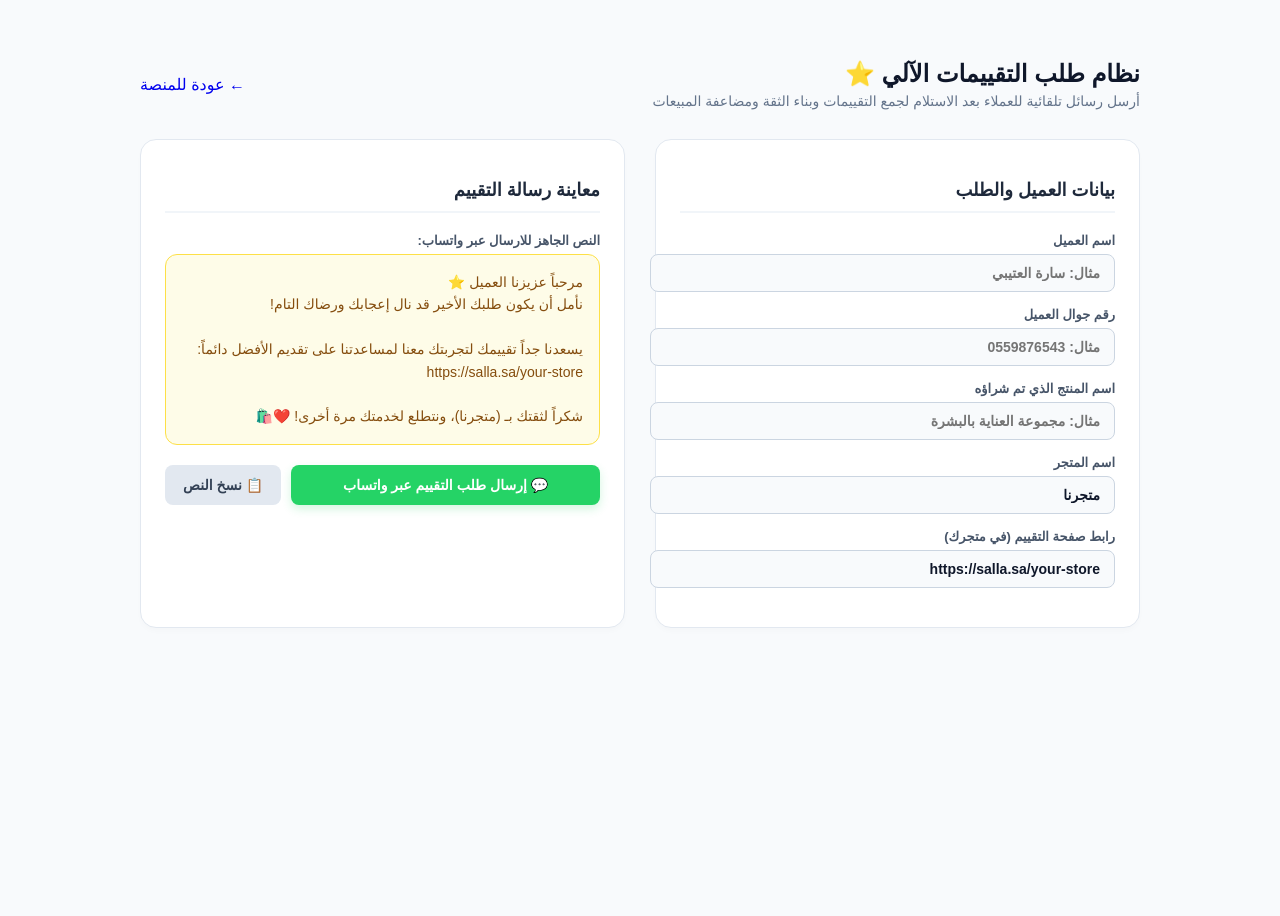
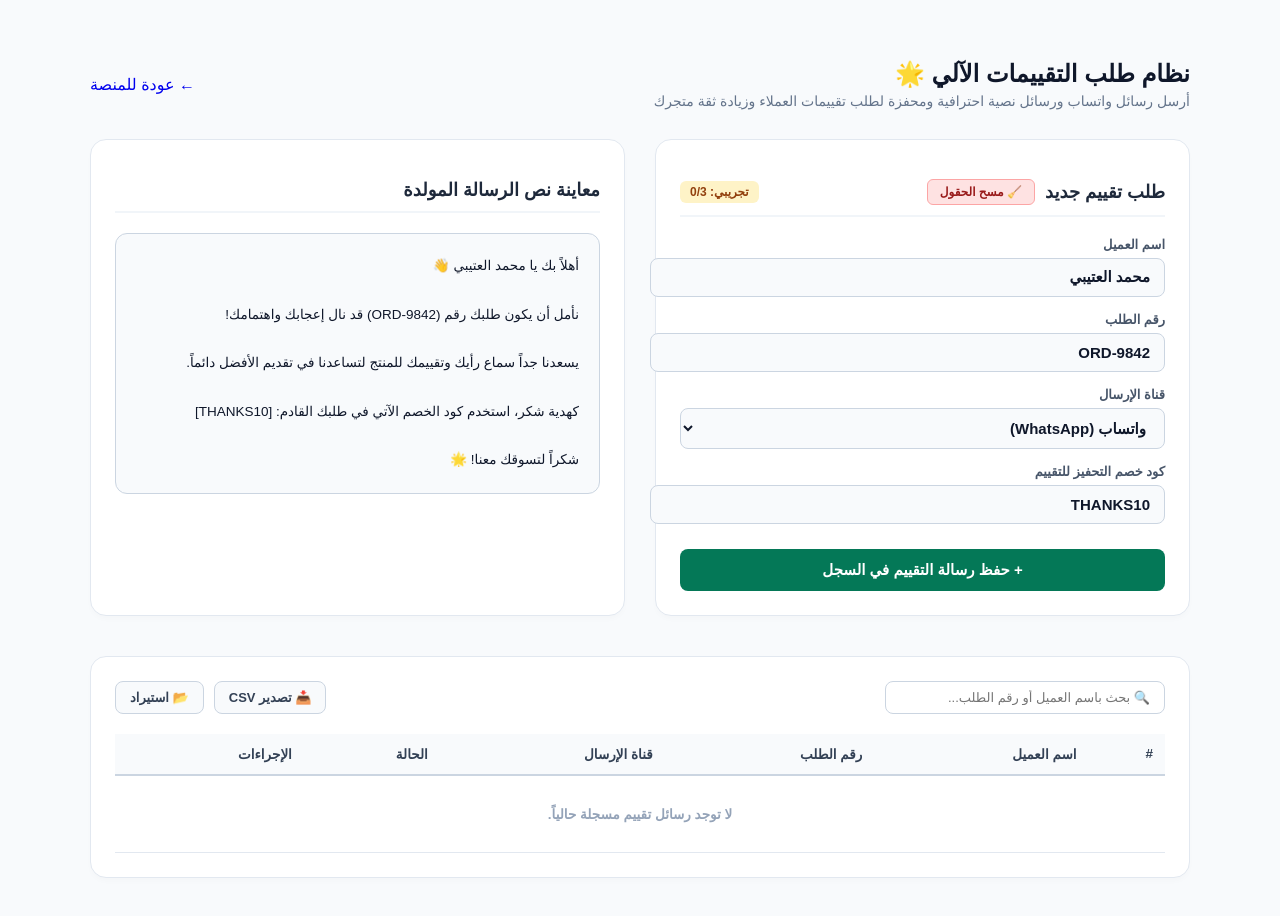
Before and after one commit to engaziasa-lang/engazia-app, a Next.js app: page /hub/sa/reviews in a window 1280 px wide. Shown: the top 916 px of the page. Before the commit the page ends 800 px from the top, so only its background shows below. Built offline with nearby package versions, Linux system fonts and the light colour scheme.

Commit message:
Update page.tsx

```diff
--- a/app/hub/sa/reviews/page.tsx
+++ b/app/hub/sa/reviews/page.tsx
@@ -1,39 +1,147 @@
 'use client';
 
-import React, { useState } from 'react';
+import React, { useState, useEffect, useRef } from 'react';
 import Link from 'next/link';
 
-export default function CustomerReviewsCollectorSA() {
-  const [customerName, setCustomerName] = useState<string>('');
-  const [customerPhone, setCustomerPhone] = useState<string>('');
-  const [productName, setProductName] = useState<string>('');
-  const [storeName, setStoreName] = useState<string>('متجرنا');
-  const [ratingLink, setRatingLink] = useState<string>('https://salla.sa/your-store');
+interface ReviewItem {
+  id: string;
+  customerName: string;
+  orderNumber: string;
+  channel: string;
+  messageText: string;
+  status: string;
+}
 
-  const getReviewMessage = () => {
-    const name = customerName.trim() ? `عزيزنا العميل ${customerName}` : 'عزيزنا العميل';
-    const product = productName.trim() ? `منتج (${productName})` : 'طلبك الأخير';
+export default function ReviewsManagerSA() {
+  const [customerName, setCustomerName] = useState<string>('محمد العتيبي');
+  const [orderNumber, setOrderNumber] = useState<string>('ORD-9842');
+  const [channel, setChannel] = useState<string>('واتساب (WhatsApp)');
+  const [discountCode, setDiscountCode] = useState<string>('THANKS10');
 
-    return `مرحباً ${name} ⭐\nنأمل أن يكون ${product} قد نال إعجابك ورضاك التام!\n\nيسعدنا جداً تقييمك لتجربتك معنا لمساعدتنا على تقديم الأفضل دائماً:\n${ratingLink}\n\nشكراً لثقتك بـ (${storeName})، ونتطلع لخدمتك مرة أخرى! ❤️🛍️`;
+  const [items, setItems] = useState<ReviewItem[]>([]);
+  const [searchQuery, setSearchQuery] = useState<string>('');
+  const [editingId, setEditingId] = useState<string | null>(null);
+
+  const fileInputRef = useRef<HTMLInputElement>(null);
+
+  useEffect(() => {
+    const saved = localStorage.getItem('seerk_reviews_manager_items');
+    if (saved) {
+      try { setItems(JSON.parse(saved)); } catch (e) { }
+    }
+  }, []);
+
+  const saveToLocalStorage = (newItems: ReviewItem[]) => {
+    setItems(newItems);
+    localStorage.setItem('seerk_reviews_manager_items', JSON.stringify(newItems));
   };
 
-  const handleOpenWhatsApp = () => {
-    let cleanPhone = customerPhone.replace(/\D/g, '');
-    if (cleanPhone.startsWith('05')) {
-      cleanPhone = '966' + cleanPhone.slice(1);
-    } else if (!cleanPhone.startsWith('966') && cleanPhone.length === 9) {
-      cleanPhone = '966' + cleanPhone;
+  const isActivated = typeof window !== 'undefined' && !!localStorage.getItem('merchant_license_key');
+
+  // صياغة رسالة طلب التقييم الاحترافية
+  const messageText = `أهلاً بك يا ${customerName || 'عزيزنا العميل'} 👋\n\nنأمل أن يكون طلبك رقم (${orderNumber || 'ORD-0000'}) قد نال إعجابك واهتمامك!\n\nيسعدنا جداً سماع رأيك وتقييمك للمنتج لتساعدنا في تقديم الأفضل دائماً.\n\nكهدية شكر، استخدم كود الخصم الآتي في طلبك القادم: [${discountCode || 'THANKS10'}]\n\nشكراً لتسوقك معنا! 🌟`;
+
+  const handleClearForm = () => {
+    setCustomerName('');
+    setOrderNumber('');
+    setChannel('واتساب (WhatsApp)');
+    setDiscountCode('THANKS10');
+    setEditingId(null);
+  };
+
+  const handleSaveItem = (e: React.FormEvent) => {
+    e.preventDefault();
+    if (!isActivated && items.length >= 3 && !editingId) {
+      alert('🔒 عذراً، لقد استهلكت الحد التجريبي (3 رسائل). يرجى ترقية حسابك لفتح السعة الكاملة بلا حدود!');
+      return;
+    }
+    if (!customerName.trim() || !orderNumber.trim()) {
+      alert('الرجاء إدخال اسم العميل ورقم الطلب.');
+      return;
     }
 
-    const message = encodeURIComponent(getReviewMessage());
-    const url = `https://wa.me/${cleanPhone}?text=${message}`;
-    window.open(url, '_blank');
+    if (editingId) {
+      const updated = items.map(item => item.id === editingId ? {
+        ...item,
+        customerName,
+        orderNumber,
+        channel,
+        messageText,
+      } : item);
+      saveToLocalStorage(updated);
+      setEditingId(null);
+      alert('✨ تم تحديث سجل رسالة التقييم بنجاح!');
+    } else {
+      const newItem: ReviewItem = {
+        id: Date.now().toString(),
+        customerName,
+        orderNumber,
+        channel,
+        messageText,
+        status: 'جاهز للإرسال',
+      };
+      saveToLocalStorage([...items, newItem]);
+      alert('✅ تمت إضافة رسالة التقييم إلى السجل بنجاح!');
+    }
+
+    handleClearForm();
   };
 
-  const handleCopyText = () => {
-    navigator.clipboard.writeText(getReviewMessage());
-    alert('✨ تم نسخ رسالة طلب التقييم بنجاح!');
+  const handleEdit = (item: ReviewItem) => {
+    setCustomerName(item.customerName);
+    setOrderNumber(item.orderNumber);
+    setChannel(item.channel);
+    setEditingId(item.id);
+    window.scrollTo({ top: 0, behavior: 'smooth' });
   };
+
+  const handleDelete = (id: string) => {
+    if (confirm('هل أنت متأكد من حذف هذا السجل؟')) {
+      const filtered = items.filter(i => i.id !== id);
+      saveToLocalStorage(filtered);
+    }
+  };
+
+  const handleExportCsv = () => {
+    if (items.length === 0) {
+      alert('لا توجد بيانات لتصديرها.');
+      return;
+    }
+    let csv = "data:text/csv;charset=utf-8,ID,Customer,OrderNo,Channel,Status\n";
+    items.forEach((row, idx) => {
+      csv += `${idx + 1},${row.customerName},${row.orderNumber},${row.channel},${row.status}\n`;
+    });
+    const encodedUri = encodeURI(csv);
+    const link = document.createElement("a");
+    link.setAttribute("href", encodedUri);
+    link.setAttribute("download", "seerk_reviews_campaigns.csv");
+    document.body.appendChild(link);
+    link.click();
+    document.body.removeChild(link);
+  };
+
+  const handleImportJson = (e: React.ChangeEvent<HTMLInputElement>) => {
+    const reader = new FileReader();
+    if (e.target.files && e.target.files[0]) {
+      reader.readAsText(e.target.files[0], "UTF-8");
+      reader.onload = (event) => {
+        try {
+          const imported = JSON.parse(event.target?.result as string);
+          if (Array.isArray(imported)) {
+            saveToLocalStorage(imported);
+            alert('✨ تم استيراد الرسائل بنجاح!');
+          }
+        } catch (err) {
+          alert('❌ ملف غير صالح.');
+        }
+      };
+    }
+  };
+
+  const filteredItems = items.filter(item =>
+    item.customerName.toLowerCase().includes(searchQuery.toLowerCase()) ||
+    item.orderNumber.toLowerCase().includes(searchQuery.toLowerCase())
+  );
 
   return (
     <div className="tool-container">
@@ -42,40 +150,52 @@ export default function CustomerReviewsCollectorSA() {
         a { text-decoration: none; }
       `}</style>
       <style jsx>{`
-        .tool-container { direction: rtl; max-width: 1000px; margin: 40px auto; padding: 20px; }
+        .tool-container { direction: rtl; max-width: 1100px; margin: 40px auto; padding: 20px; }
 
-        .header { display: flex; align-items: center; justify-content: space-between; margin-bottom: 30px; }
+        .header { display: flex; align-items: center; justify-content: space-between; margin-bottom: 30px; flex-wrap: wrap; gap: 15px; }
         .back-btn { background: #ffffff; border: 1px solid #cbd5e1; padding: 8px 16px; border-radius: 8px; color: #475569; font-weight: 700; font-size: 14px; transition: all 0.2s; display: flex; align-items: center; gap: 8px; }
         .back-btn:hover { background: #f1f5f9; color: #0f172a; }
 
         .title-box h1 { font-size: 24px; font-weight: 900; color: #0f172a; margin: 0 0 5px 0; }
         .title-box p { color: #64748b; margin: 0; font-size: 14px; }
 
-        .grid-layout { display: grid; grid-template-columns: 1fr 1fr; gap: 30px; }
+        .grid-layout { display: grid; grid-template-columns: 1fr 1fr; gap: 30px; margin-bottom: 40px; }
         @media(max-width: 768px) { .grid-layout { grid-template-columns: 1fr; } }
 
         .card { background: #ffffff; border-radius: 16px; padding: 24px; border: 1px solid #e2e8f0; box-shadow: 0 4px 6px -1px rgba(0,0,0,0.02); }
-        .card-title { font-size: 18px; font-weight: 800; color: #1e293b; margin-bottom: 20px; border-bottom: 2px solid #f1f5f9; padding-bottom: 10px; }
+        .card-title { font-size: 18px; font-weight: 800; color: #1e293b; margin-bottom: 20px; border-bottom: 2px solid #f1f5f9; padding-bottom: 10px; display: flex; justify-content: space-between; align-items: center; flex-wrap: wrap; gap: 10px; }
+
+        .clear-form-btn { background: #fee2e2; border: 1px solid #fca5a5; color: #991b1b; padding: 5px 12px; border-radius: 6px; font-size: 12px; font-weight: 800; cursor: pointer; transition: all 0.2s; font-family: 'Tajawal', sans-serif; display: flex; align-items: center; gap: 5px; }
+        .clear-form-btn:hover { background: #fecaca; }
 
         .input-group { margin-bottom: 15px; }
         .input-group label { display: block; font-size: 13px; font-weight: 700; color: #475569; margin-bottom: 6px; }
-        .input-wrapper input { width: 100%; padding: 10px 14px; border: 1px solid #cbd5e1; border-radius: 8px; font-size: 14px; font-family: 'Tajawal', sans-serif; outline: none; transition: border 0.2s; background: #f8fafc; color: #0f172a; font-weight: 600; }
-        .input-wrapper input:focus { border-color: #047857; background: #ffffff; }
+        .input-wrapper input, .input-wrapper select { width: 100%; padding: 10px 14px; border: 1px solid #cbd5e1; border-radius: 8px; font-size: 15px; font-family: 'Tajawal', sans-serif; outline: none; background: #f8fafc; color: #0f172a; font-weight: 600; }
+        .input-wrapper input:focus, .input-wrapper select:focus { border-color: #047857; background: #ffffff; }
 
-        .preview-box { background: #fefce8; border: 1px solid #fde047; border-radius: 12px; padding: 16px; margin-bottom: 20px; white-space: pre-wrap; font-size: 14px; color: #854d0e; line-height: 1.6; font-weight: 500; min-height: 140px; }
+        .action-btn { background: #047857; color: #fff; border: none; width: 100%; padding: 12px; border-radius: 8px; font-weight: 900; font-size: 15px; cursor: pointer; transition: all 0.2s; font-family: 'Tajawal', sans-serif; margin-top: 10px; }
+        .action-btn:hover { background: #065f46; }
 
-        .action-btns { display: flex; gap: 10px; }
-        .wa-btn { background: #25d366; color: #fff; border: none; flex: 1; padding: 12px; border-radius: 8px; font-weight: 900; font-size: 14px; cursor: pointer; transition: all 0.2s; display: flex; justify-content: center; align-items: center; gap: 8px; font-family: 'Tajawal', sans-serif; box-shadow: 0 4px 10px rgba(37,211,102,0.2); }
-        .wa-btn:hover { background: #20ba5a; }
+        .preview-box { background: #f8fafc; border: 1px solid #cbd5e1; border-radius: 12px; padding: 20px; font-size: 13.5px; color: #0f172a; line-height: 1.8; white-space: pre-wrap; font-weight: 500; max-height: 320px; overflow-y: auto; }
 
-        .copy-btn { background: #e2e8f0; color: #334155; border: none; padding: 12px 18px; border-radius: 8px; font-weight: 800; font-size: 14px; cursor: pointer; transition: all 0.2s; font-family: 'Tajawal', sans-serif; }
-        .copy-btn:hover { background: #cbd5e1; }
+        .table-section { background: #ffffff; border-radius: 16px; padding: 24px; border: 1px solid #e2e8f0; box-shadow: 0 4px 6px -1px rgba(0,0,0,0.02); }
+        .table-toolbar { display: flex; justify-content: space-between; align-items: center; margin-bottom: 20px; flex-wrap: wrap; gap: 15px; }
+        .search-input { padding: 8px 14px; border: 1px solid #cbd5e1; border-radius: 8px; font-family: 'Tajawal', sans-serif; font-size: 13px; outline: none; width: 250px; }
+        .table-btns { display: flex; gap: 10px; }
+        .t-btn { padding: 8px 14px; border-radius: 8px; font-weight: 700; font-size: 13px; cursor: pointer; border: 1px solid #cbd5e1; background: #f8fafc; color: #334155; font-family: 'Tajawal', sans-serif; }
+        .t-btn:hover { background: #f1f5f9; }
+
+        .data-table { width: 100%; border-collapse: collapse; font-size: 13.5px; }
+        .data-table th { background: #f8fafc; padding: 12px; text-align: right; border-bottom: 2px solid #cbd5e1; font-weight: 800; color: #334155; }
+        .data-table td { padding: 12px; border-bottom: 1px solid #e2e8f0; color: #0f172a; font-weight: 600; }
+
+        .trial-badge { background: #fef3c7; color: #92400e; padding: 4px 10px; border-radius: 6px; font-size: 12px; font-weight: 800; }
       `}</style>
 
       <div className="header">
         <div className="title-box">
-          <h1>نظام طلب التقييمات الآلي ⭐</h1>
-          <p>أرسل رسائل تلقائية للعملاء بعد الاستلام لجمع التقييمات وبناء الثقة ومضاعفة المبيعات</p>
+          <h1>نظام طلب التقييمات الآلي 🌟</h1>
+          <p>أرسل رسائل واتساب ورسائل نصية احترافية ومحفزة لطلب تقييمات العملاء وزيادة ثقة متجرك</p>
         </div>
         <Link href="/hub/sa" className="back-btn">
           <span>←</span> عودة للمنصة
@@ -85,61 +205,119 @@ export default function CustomerReviewsCollectorSA() {
       <div className="grid-layout">
         {/* قسم المدخلات */}
         <div className="card">
-          <h2 className="card-title">بيانات العميل والطلب</h2>
+          <h2 className="card-title">
+            <div style={{ display: 'flex', alignItems: 'center', gap: '10px' }}>
+              <span>{editingId ? 'تعديل السجل' : 'طلب تقييم جديد'}</span>
+              <button type="button" className="clear-form-btn" onClick={handleClearForm} title="مسح الحقول">
+                🧹 مسح الحقول
+              </button>
+            </div>
+            {!isActivated && <span className="trial-badge">تجريبي: {items.length}/3</span>}
+          </h2>
 
+          <form onSubmit={handleSaveItem}>
             <div className="input-group">
               <label>اسم العميل</label>
               <div className="input-wrapper">
-              <input type="text" value={customerName} onChange={(e) => setCustomerName(e.target.value)} placeholder="مثال: سارة العتيبي" />
+                <input type="text" value={customerName} onChange={(e) => setCustomerName(e.target.value)} placeholder="مثال: محمد العتيبي" required />
               </div>
             </div>
 
             <div className="input-group">
-            <label>رقم جوال العميل</label>
+              <label>رقم الطلب</label>
               <div className="input-wrapper">
-              <input type="text" value={customerPhone} onChange={(e) => setCustomerPhone(e.target.value)} placeholder="مثال: 0559876543" />
+                <input type="text" value={orderNumber} onChange={(e) => setOrderNumber(e.target.value)} placeholder="مثال: ORD-9842" required />
               </div>
             </div>
 
             <div className="input-group">
-            <label>اسم المنتج الذي تم شراؤه</label>
+              <label>قناة الإرسال</label>
               <div className="input-wrapper">
-              <input type="text" value={productName} onChange={(e) => setProductName(e.target.value)} placeholder="مثال: مجموعة العناية بالبشرة" />
+                <select value={channel} onChange={(e) => setChannel(e.target.value)}>
+                  <option value="واتساب (WhatsApp)">واتساب (WhatsApp)</option>
+                  <option value="رسالة نصية SMS">رسالة نصية SMS</option>
+                  <option value="البريد الإلكتروني (Email)">البريد الإلكتروني (Email)</option>
+                </select>
               </div>
             </div>
 
             <div className="input-group">
-            <label>اسم المتجر</label>
+              <label>كود خصم التحفيز للتقييم</label>
               <div className="input-wrapper">
-              <input type="text" value={storeName} onChange={(e) => setStoreName(e.target.value)} placeholder="مثال: متجر زوايا" />
+                <input type="text" value={discountCode} onChange={(e) => setDiscountCode(e.target.value)} placeholder="THANKS10" required />
               </div>
             </div>
 
-          <div className="input-group">
-            <label>رابط صفحة التقييم (في متجرك)</label>
-            <div className="input-wrapper">
-              <input type="text" value={ratingLink} onChange={(e) => setRatingLink(e.target.value)} placeholder="https://..." />
+            <button type="submit" className="action-btn">
+              {editingId ? '💾 حفظ التعديلات' : '+ حفظ رسالة التقييم في السجل'}
+            </button>
+          </form>
+        </div>
+
+        {/* قسم المعاينة الفورية */}
+        <div className="card">
+          <h2 className="card-title">معاينة نص الرسالة المولدة</h2>
+          <div className="preview-box">
+            {messageText}
           </div>
         </div>
       </div>
 
-        {/* قسم المعاينة والإرسال */}
-        <div className="card">
-          <h2 className="card-title">معاينة رسالة التقييم</h2>
-
-          <label style={{ display: 'block', fontSize: '13px', fontWeight: 700, color: '#475569', marginBottom: '6px' }}>النص الجاهز للارسال عبر واتساب:</label>
-          <div className="preview-box">
-            {getReviewMessage()}
+      {/* جدول إدارة السجلات السفلي */}
+      <div className="table-section">
+        <div className="table-toolbar">
+          <input
+            type="text"
+            className="search-input"
+            placeholder="🔍 بحث باسم العميل أو رقم الطلب..."
+            value={searchQuery}
+            onChange={(e) => setSearchQuery(e.target.value)}
+          />
+          <div className="table-btns">
+            <button className="t-btn" onClick={handleExportCsv}>📥 تصدير CSV</button>
+            <button className="t-btn" onClick={() => fileInputRef.current?.click()}>📂 استيراد</button>
+            <input type="file" ref={fileInputRef} onChange={handleImportJson} accept=".json" style={{ display: 'none' }} />
+          </div>
         </div>
 
-          <div className="action-btns">
-            <button className="wa-btn" onClick={handleOpenWhatsApp}>
-              💬 إرسال طلب التقييم عبر واتساب
-            </button>
-            <button className="copy-btn" onClick={handleCopyText}>
-              📋 نسخ النص
-            </button>
+        <div style={{ overflowX: 'auto' }}>
+          <table className="data-table">
+            <thead>
+              <tr>
+                <th>#</th>
+                <th>اسم العميل</th>
+                <th>رقم الطلب</th>
+                <th>قناة الإرسال</th>
+                <th>الحالة</th>
+                <th>الإجراءات</th>
+              </tr>
+            </thead>
+            <tbody>
+              {filteredItems.length === 0 ? (
+                <tr>
+                  <td colSpan={6} style={{ textAlign: 'center', color: '#94a3b8', padding: '30px 0' }}>
+                    لا توجد رسائل تقييم مسجلة حالياً.
+                  </td>
+                </tr>
+              ) : (
+                filteredItems.map((item, idx) => (
+                  <tr key={item.id}>
+                    <td>{idx + 1}</td>
+                    <td style={{ fontWeight: 800 }}>{item.customerName}</td>
+                    <td>{item.orderNumber}</td>
+                    <td>{item.channel}</td>
+                    <td><span style={{ background: '#ecfdf5', color: '#047857', padding: '3px 8px', borderRadius: '6px', fontSize: '12px', fontWeight: 800 }}>{item.status}</span></td>
+                    <td>
+                      <div style={{ display: 'flex', gap: '8px' }}>
+                        <button onClick={() => handleEdit(item)} style={{ background: '#e0f2fe', color: '#0369a1', border: 'none', padding: '5px 10px', borderRadius: '6px', fontSize: '11px', fontWeight: 800, cursor: 'pointer' }}>تعديل</button>
+                        <button onClick={() => handleDelete(item.id)} style={{ background: '#fee2e2', color: '#991b1b', border: 'none', padding: '5px 10px', borderRadius: '6px', fontSize: '11px', fontWeight: 800, cursor: 'pointer' }}>حذف</button>
                       </div>
+                    </td>
+                  </tr>
+                ))
+              )}
+            </tbody>
+          </table>
         </div>
       </div>
     </div>
```
Lines whose indentation alone changed are shown as unchanged.
